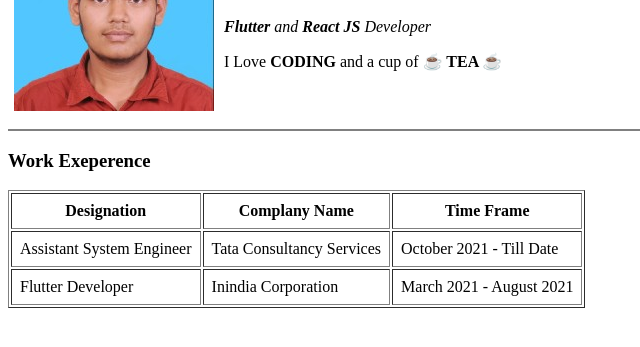
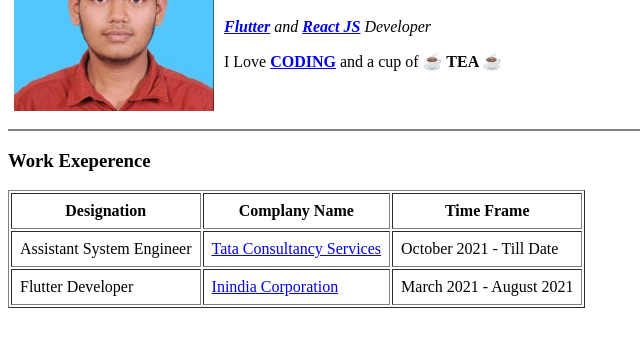
Before and after one commit to raghubm2222/Web-Development-Course, a plain HTML site: page HTML Personal Website/index.html in a window 1280 px wide. Shown: the part 121-468 px from the top of the page, without its empty margins (0-640 px from the left). Drawn offline with Linux system fonts and the light colour scheme.

Commit message:
01/07/2022

```diff
--- a/HTML Personal Website/index.html
+++ b/HTML Personal Website/index.html
@@ -1,9 +1,11 @@
 <!DOCTYPE html>
 <html>
+
 <head>
   <meta charset="utf-8" />
   <title>My Personal Website</title>
 </head>
+
 <body>
   <nav>
     <a href="./skills.html">My Skills</a>
@@ -18,11 +20,13 @@
         <h1>Raghu B M</h1>
         <p>
           <em>
-              <strong>Flutter</strong> and <strong>React JS</strong> Developer
+            <strong><a href="https://flutter.dev" target="_blank">Flutter</a></strong>
+            and <strong><a href="https://reactjs.org" target="_blank">React JS</a></strong> Developer
           </em>
         </p>
         <p>
-            I Love <strong>CODING</strong> and a cup of <strong>☕ TEA ☕</strong>
+          I Love <strong><a href="https://en.wikipedia.org/wiki/Coding">CODING</a></strong> and a cup of
+          <strong>☕ TEA ☕</strong>
         </p>
       </td>
     </tr>
@@ -41,15 +45,16 @@
     <tbody>
       <tr>
         <td>Assistant System Engineer</td>
-          <td>Tata Consultancy Services</td>
+        <td><a href="https://www.tcs.com/" target="_blank">Tata Consultancy Services</a></td>
         <td>October 2021 - Till Date</td>
       </tr>
       <tr>
         <td>Flutter Developer</td>
-          <td>Inindia Corporation</td>
+        <td><a href="https://inindiatech.com/" target="_blank">Inindia Corporation</a></td>
         <td>March 2021 - August 2021</td>
       </tr>
     </tbody>
   </table>
 </body>
+
 </html>
```
Also changed, not shown: HTML Personal Website/contact.html (+1 -1 lines). Lines whose indentation alone changed are shown as unchanged.
